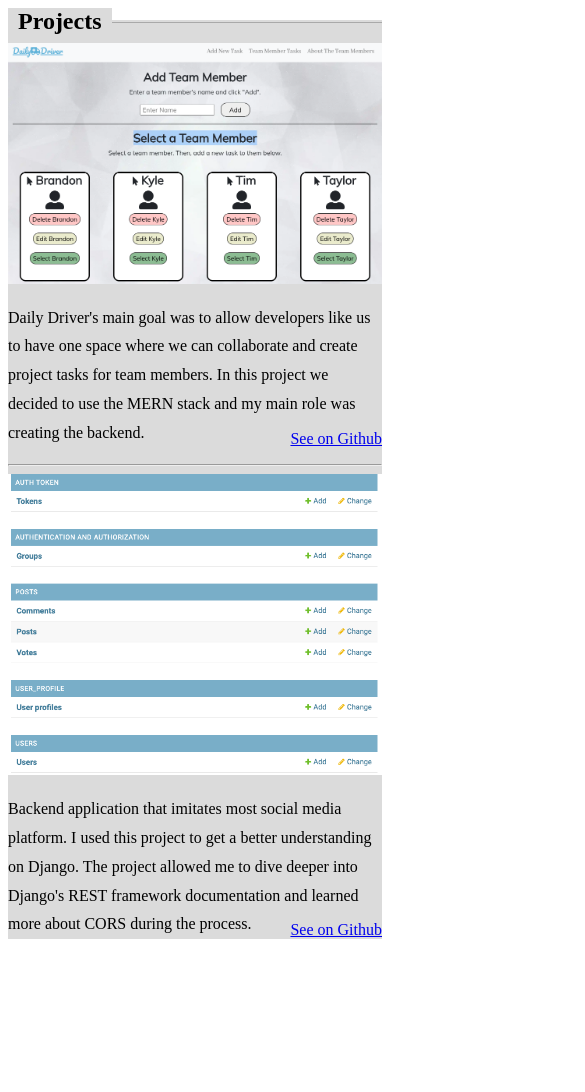
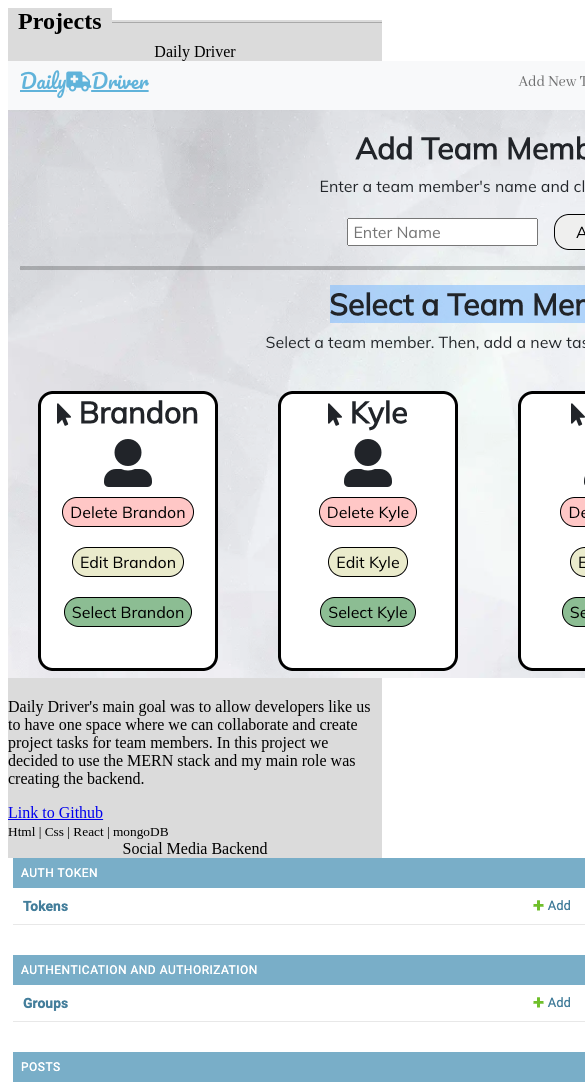
Before and after one commit to timhgmoon/personal-portfolio, a Gatsby site: page /projects in a window 390 px wide. Shown: the top 1092 px of the page, 585 px wide, since content can reach past the window. Before the commit the page ends 955 px from the top, so only its background shows below. Built offline with nearby package versions, Linux system fonts and the light colour scheme; Gatsby itself is replaced by a stand-in of ours.

Commit message:
changed to bootstrap cards for better responsiveness in desktop view

```diff
--- a/src/components/project.js
+++ b/src/components/project.js
@@ -1,29 +1,33 @@
 import * as React from 'react';
 import * as projectStyles from '../pages/projects.module.css';
 import Button from 'react-bootstrap/Button';
+import Card from 'react-bootstrap/Card';
 import Col from 'react-bootstrap/Col';
 
-const Project = ({title, description, img, alt}) => {
-  const descriptionClass = `pt-2 ${projectStyles.projectDescription}`
-  const buttonClass = `btn-secondary ${projectStyles.button}`
+const Project = ({title, description, img, alt, skills, link}) => {
+  const cardTitleClass = `pl-2 pt-2 ${projectStyles.background}`
+
   return (
-    <>
-      <Col xs={{order: 1}} md={{order: 2}}>
-        <img src={img} alt={alt} width="100%" height="100%"></img>
-      </Col>
-      <Col className={projectStyles.col} xs={{order: 2}} md={{order: 1}}>
-        <h3 className={projectStyles.projectTitle}>{title}</h3>
-        <p className={descriptionClass}>{description}</p>
-        <Button
-          className={buttonClass}
-          href="https://github.com/timhgmoon/Daily-Driver-Backend"
-          target="_blank"
-          rel="noreferrer">
-            See on Github
-        </Button>
-      </Col>
-      <Col xs={{order: 3}} md={{order: 3}}><hr/></Col>
-    </>
+    <Col className="pb-2">
+      <Card className={cardTitleClass}>
+        <Card.Title className={projectStyles.projectTitle}>{title}</Card.Title>
+        <Card.Img variant="top" src={img} alt={alt}/>
+        <Card.Body>
+          <Card.Text>
+            {description}
+          </Card.Text>
+          <Button className="btn-secondary"
+            href={link}
+            target="_blank"
+            rel="noreferrer">
+            Link to Github
+          </Button>
+        </Card.Body>
+        <Card.Footer>
+          <small className="text-muted">{skills}</small>
+        </Card.Footer>
+      </Card>
+    </Col>
   )
 }
 
--- a/src/pages/projects.js
+++ b/src/pages/projects.js
@@ -2,52 +2,54 @@ import * as React from 'react';
 import DailyDriverImage from '../images/daily-drive.png';
 import DjangoImage from '../images/django-backend.png';
 import * as projectStyles from './projects.module.css';
-import Button from 'react-bootstrap/Button';
 import Container from 'react-bootstrap/Container';
-import Col from 'react-bootstrap/Col';
 import Row from 'react-bootstrap/Row';
 import Project from '../components/project';
-
 const Projects = () => {
   //content variables
-  const project1Title = "Daily Driver"
-  const project1Description = "Daily Driver's main goal was to allow developers like us to have one space where we can collaborate and create project tasks for team members. In this project we decided to use the MERN stack and my main role was creating the backend."
-
-  const project2Title = "Social Media Backend"
-  const project2Description = "Backend application that imitates most social media platform.  I used this project to get a better understanding on Django. The project allowed me to dive deeper into Django's REST framework documentation and learned more about CORS during the process."
+  const project1 = {
+    title: "Daily Driver",
+    description: "Daily Driver's main goal was to allow developers like us to have one space where we can collaborate and create project tasks for team members. In this project we decided to use the MERN stack and my main role was creating the backend.",
+    img: DailyDriverImage,
+    alt: "daily driver",
+    skills: "Html | Css | React | mongoDB",
+    link: "https://github.com/timhgmoon/Daily-Driver-Backend"
+  }
+  const project2 = {
+    title: "Social Media Backend",
+    description: "Backend application that imitates most social media platform.  I used this project to get a better understanding on Django. The project allowed me to dive deeper into Django's REST framework documentation and learned more about CORS during the process.",
+    img: DjangoImage,
+    alt: "social media back end",
+    skills: "Html | Css | React | Python | Django",
+    link: "https://github.com/timhgmoon/django-social-media"
+  }
 
   //css mods
   const containerClass = `px-5 py-4 ${projectStyles.background}`
-  const descriptionClass = `pt-2 ${projectStyles.projectDescription}`
   const headerClass = `pt-4 ${projectStyles.projectHeader}`
-  const buttonClass = `btn-secondary ${projectStyles.button}`
 
   return(
     <Container className={containerClass} fluid>
       <h2 className={headerClass}><span id="project">Projects</span></h2>
-      <Row xs={1} md={2} className="pt-3">
+      <Row xs={1} md={2} className="pt-4">
         <Project
-          title={project1Title}
-          description={project1Description}
-          img={DailyDriverImage}
-          alt="daily driver">
-        </Project>
+          title={project1.title}
+          description={project1.description}
+          img={project1.img}
+          alt={project1.alt}
+          skills={project1.skills}
+          link={project1.link}/>
+        <Project
+          title={project2.title}
+          description={project2.description}
+          img={project2.img}
+          alt={project2.alt}
+          skills={project2.skills}
+          link={project2.link}/>
       </Row>
-      <Row xs={1} md={2}>
-        <Col xs={{order: 1}} md={{order: 2}}>
-          <img src={DjangoImage} alt="django project" width="100%" height="100%"></img>
-        </Col>
-        <Col className={projectStyles.col} xs={{order: 2}} md={{order: 1}}>
-          <h3 className={projectStyles.projectTitle}>{project2Title}</h3>
-          <p className={descriptionClass}>{project2Description}</p>
-          <Button
-            className={buttonClass} href="https://github.com/timhgmoon/django-social-media" target="_blank"
-            rel="noreferrer">
-            See on Github
-          </Button>
-        </Col>
-      </Row>
+
     </Container>
+
   )
 }
 
--- a/src/pages/projects.module.css
+++ b/src/pages/projects.module.css
@@ -10,6 +10,17 @@
   }
 }
 
+@media only screen and (min-width: 960px) {
+  .projectTitle {
+    font-size: 25px;
+  }
+
+}
+
+.background {
+  background-color: #DBDBDB;
+}
+
 .projectHeader {
   border-bottom: 1px solid darkgray;
   line-height: 0.1em;
@@ -20,25 +31,6 @@
   padding: 0 10px;
 }
 
-.background {
-  background-color: #DBDBDB;
+.projectTitle {
+  text-align: center !important;
 }
-
-.col {
-  position: relative;
-}
-
-.projectTitle {
-  text-align: center;
-  padding: 20px 20px 0 0;
-}
-
-.projectDescription {
-  line-height: 1.8;
-}
-
-.button {
-  position: absolute;
-  bottom: 0;
-  right: 0;
-}
```
